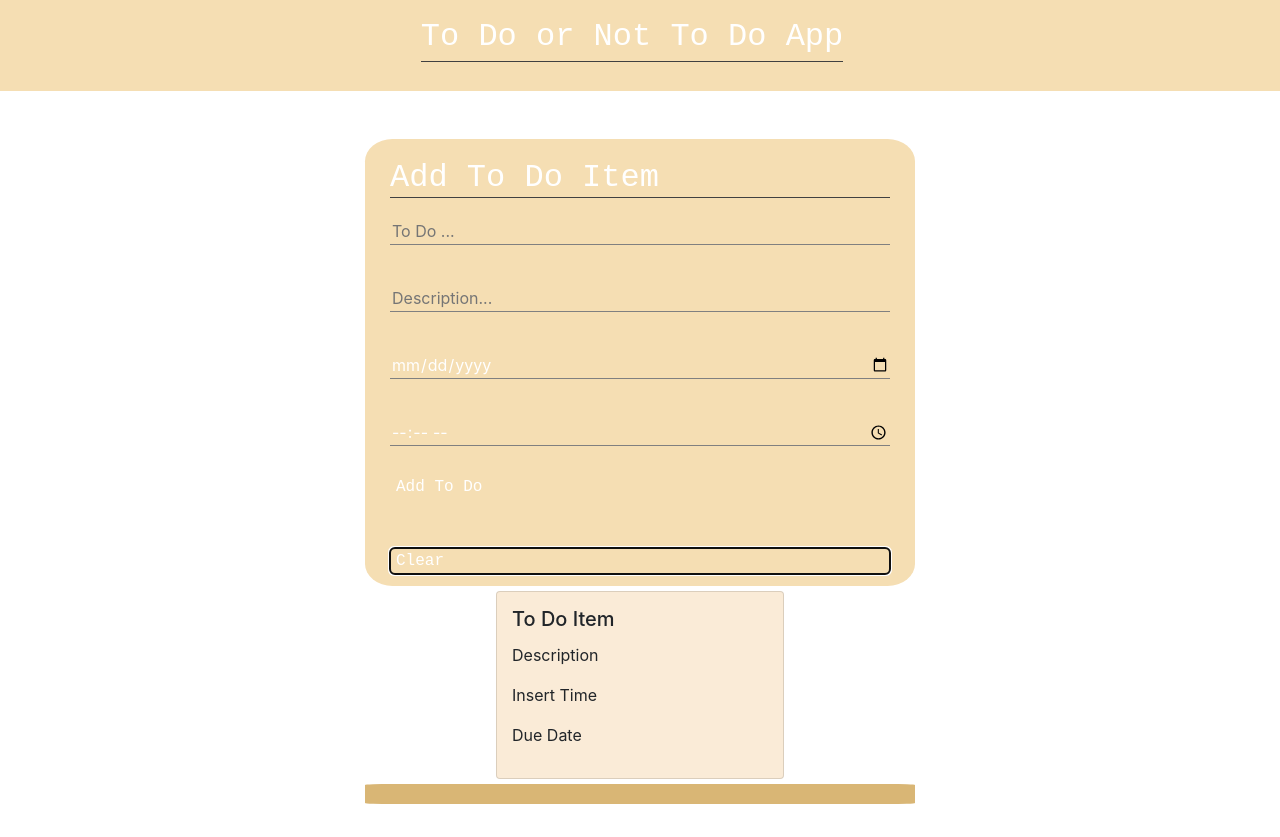
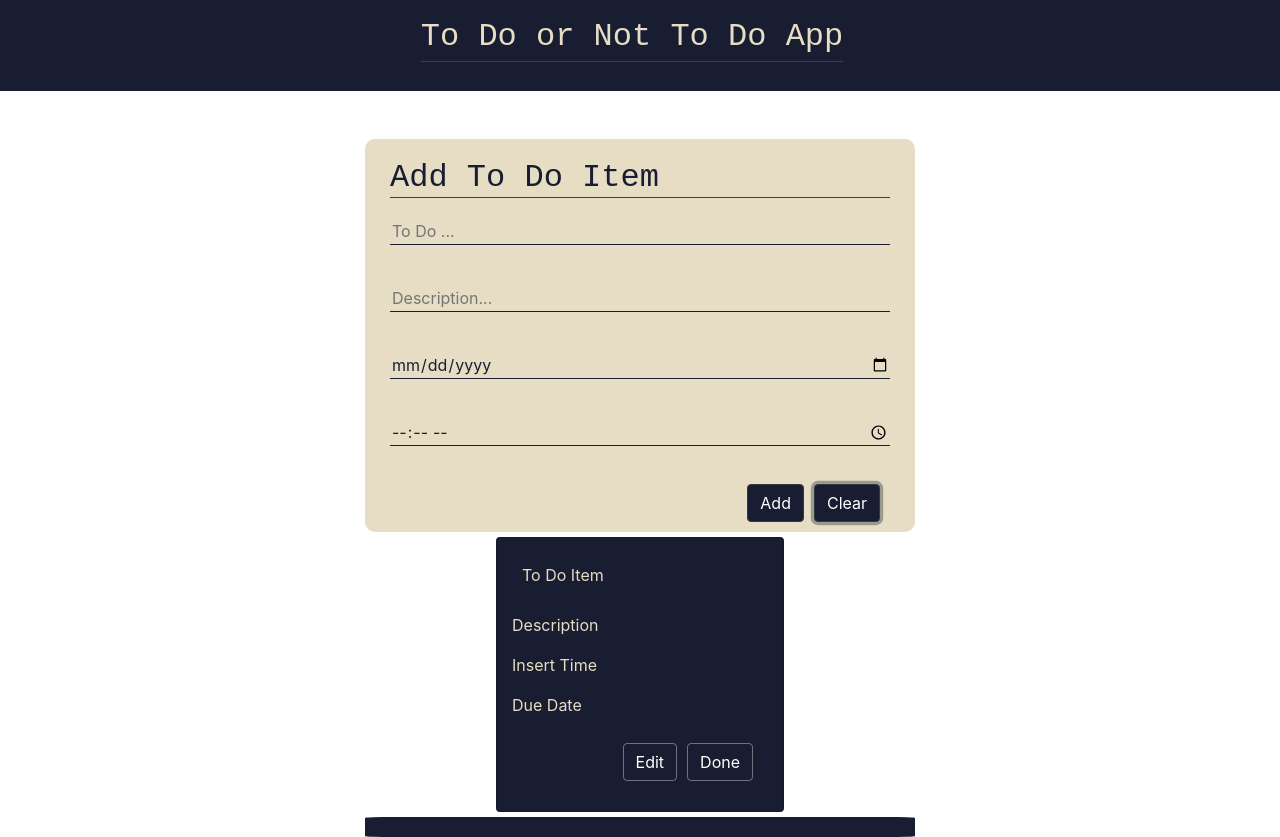
Before and after one commit to husseinana/ToDoList, a plain HTML site: page index.html in a window 1280 px wide. Both pictures are taken after a click on the button "Clear". Before the commit the page ends 804 px from the top, so only its background shows below. Drawn offline with nearby package versions, Linux system fonts and the light colour scheme; a web font is replaced by a local one.

Commit message:
Add Card

```diff
--- a/index.html
+++ b/index.html
@@ -27,7 +27,7 @@
 <body>
     <nav class="navbar navbar-light nav-style">
         <a class="navbar-brand">
-            <p class="main-color">To Do or Not To Do App</p>
+            <p class="main-color-title">To Do or Not To Do App</p>
         </a>
     </nav>
     <br>
@@ -37,16 +37,22 @@
         <form action="">
             <h1 class="main-color">Add To Do Item</h1>
             <input id="noteId" type="text" name="note" placeholder="To Do ..."><br>
-            <p id="noteError"></p>
+            <p class="errorStyle" id="noteError"></p>
             <input id="noteDesciptionId" type="text" name="description" placeholder="Description..."><br>
-            <p id="descriptionError"></p>
+            <p class="errorStyle" id="descriptionError"></p>
             <input id="dueDateId" type="date" name="price" placeholder="Due Date..."><br>
-            <p id="dateError"></p>
+            <p class="errorStyle" id="dateError"></p>
             <input id="dueTimeId" type="time" name="time" placeholder="Due Time..."><br>
-            <p id="timeError"></p>
+            <p class="errorStyle" id="timeError"></p>
+            <div class="buttonsAddClear">
+                <button type="button" onclick="AddNoteClick()" class="btn btn-dark">Add</button>
+                <button type="button" onclick="ClearNotes()" class="btn btn-dark">Clear</button>
+            </div>
 
-            <button class="form-button" onclick="AddNoteClick()" type="button">Add To Do</button><br>
-            <button class="form-button" onclick="ClearNotes()" type="button">Clear</button>
+
+
+            <!-- <button class="form-button" onclick="AddNoteClick()" type="button">Add To Do</button><br> -->
+            <!-- <button class="form-button" onclick="ClearNotes()" type="button">Clear</button> -->
         </form>
 
     </section>
@@ -55,7 +61,7 @@
 
 
         <div class="card myDIV" style="width: 18rem;">
-            <div class="hide">
+            <!-- <div class="hide">
                 <div class="btndiv">
                     <div class="btncheckuncheck">
                         <button>
@@ -73,7 +79,7 @@
 
                     <div>
                         <button>
-                            <svg xmlns="http://www.w3.org/2000/svg" width="16" height="16" fill="currentColor" class="bi bi-x" viewBox="0 0 16 16">
+                            <svg xmlns="http://www.w3.org/2000/svg" width="32" height="32" fill="currentColor" class="bi bi-x" viewBox="0 0 16 16">
                                 <path d="M4.646 4.646a.5.5 0 0 1 .708 0L8 7.293l2.646-2.647a.5.5 0 0 1 .708.708L8.707 8l2.647 2.646a.5.5 0 0 1-.708.708L8 8.707l-2.646 2.647a.5.5 0 0 1-.708-.708L7.293 8 4.646 5.354a.5.5 0 0 1 0-.708z"/>
                               </svg>
                         </button>
@@ -81,12 +87,25 @@
 
                 </div>
 
-            </div>
+            </div> -->
             <div class="card-body">
-                <h5 class="card-title">To Do Item</h5>
+                <div class="cardtitle btndiv">
+                    <p>To Do Item</p>
+                    <button class="hide">
+                        X
+                        <!-- <svg xmlns="http://www.w3.org/2000/svg" width="32" height="32" fill="currentColor" class="bi bi-x" viewBox="0 0 16 16">
+                            <path d="M4.646 4.646a.5.5 0 0 1 .708 0L8 7.293l2.646-2.647a.5.5 0 0 1 .708.708L8.707 8l2.647 2.646a.5.5 0 0 1-.708.708L8 8.707l-2.646 2.647a.5.5 0 0 1-.708-.708L7.293 8 4.646 5.354a.5.5 0 0 1 0-.708z"/>
+                          </svg> -->
+                    </button>
+                </div>
+                <!-- <h5 class="card-title">To Do Item</h5> -->
                 <p class="card-text">Description</p>
                 <p>Insert Time</p>
                 <p>Due Date</p>
+                <div class="footer-button">
+                    <button type="button" class="btn btn-secondary">Edit</button>
+                    <button type="button" class="btn btn-secondary">Done</button>
+                </div>
             </div>
         </div>
 
--- a/main.js
+++ b/main.js
@@ -1,5 +1,5 @@
 let Notes
-
+let Id = 0;
 const noteId = document.getElementById("noteId");
 const noteError = document.getElementById("noteError");
 
@@ -33,10 +33,12 @@ function websiteInit() {
 function GetFormValues() {
 
     let note = {
+        id: Id++,
         note: noteId.value,
         description: noteDesciptionId.value,
         date: dueDateId.value,
         time: dueTimeId.value,
+        checked : false,
 
     }
 
@@ -46,12 +48,12 @@ function GetFormValues() {
 
 function ClearNotes() {
     noteId.value = ""
-    noteError.value = ""
+    noteError.innerHTML = ""
     noteDesciptionId.value = ""
-    descriptionError.value = ""
+    descriptionError.innerHTML = ""
     dueDateId.value = ""
-    dateError.value = ""
-    dueTimeId.innerHTML = ""
+    dateError.innerHTML = ""
+    dueTimeId.value = ""
     timeError.innerHTML = ""
 }
 
@@ -95,7 +97,6 @@ function validationErrors(obj) {
 
 function drawCards()
 {
-    alert(cardsContainer)
     for(const item of Notes)
     {
         console.log(item)
--- a/style.css
+++ b/style.css
@@ -1,26 +1,48 @@
 @import url('https://fonts.googleapis.com/css2?family=Martian+Mono:wght@300&display=swap');
 @import url('https://fonts.googleapis.com/css2?family=Martian+Mono:wght@300;800&display=swap');
 
-body{
+/* 181D31 card inputs
+678983 text color
+E6DDC4 main
+F0E9D2  */
+body {
     padding: 0;
     margin: 0;
 }
 
-.main-color{
+
+.buttonsAddClear>button:nth-of-type(1) {
+    background-color: #181D31;
+}
+
+.buttonsAddClear>button:nth-of-type(2) {
+    background-color: #181D31;
+}
+
+.main-color {
     font-family: 'Martian Mono', monospace;
-    color: white;
+    color: #181D31;
     font-size: xx-large;
-    border-bottom:1px solid #404040;
+    border-bottom: 1px solid #404040;
 
 }
 
-.main-color:hover
-{
-    color:#404040;
+.main-color-title{
+    font-family: 'Martian Mono', monospace;
+    color: #E6DDC4;
+    font-size: xx-large;
+    border-bottom: 1px solid #404040;
 }
 
-.nav-style{
-    background-color: wheat;
+.main-color:hover{
+    color: #678983;
+}
+.main-color-title:hover{
+    color: #678983;
+}
+
+.nav-style {
+    background-color: #181D31;
     display: flex;
     justify-content: center;
     margin: auto;
@@ -28,12 +50,33 @@ body{
 
 
 
-.form-container
+.form-container {
+    padding-top: 20px;
+    border-radius: 10px;
+    margin-top: 20px;
+    background-color: #E6DDC4;
+    max-width: 550px;
+    height: 100%;
+    display: flex;
+    justify-content: center;
+    align-items: center;
+    margin: auto;
+}
+.form-container > form > input
 {
+    color: #181D31;
+    background-color: #E6DDC4;
+
+}
+
+
+
+
+.cardscontainer {
     padding-top: 20px;
     border-radius: 5%;
     margin-top: 20px;
-    background-color: wheat;
+    background-color: #181D31;
     max-width: 550px;
     height: 100%;
     display: flex;
@@ -42,50 +85,34 @@ body{
     margin: auto;
 }
 
-.cardscontainer
-{
-    padding-top: 20px;
-    border-radius: 5%;
-    margin-top: 20px;
-    background-color: rgb(217, 182, 117);
-    max-width: 550px;
-    height: 100%;
-    display: flex;
-    justify-content: center;
-    align-items: center;
-    margin: auto;
-}
-
-.cardscontainer > div
-{
+.cardscontainer>div {
     width: 400px;
     text-align: center;
 }
 
 /* form input styling */
 
-input{
+input {
     border: none;
     text-decoration: none;
-    border-bottom: 1px solid #808080;
-    color: #fff;
+    border-bottom: 1px solid #181D31;
+    color: #E6DDC4;
     background-color: transparent;
     margin-top: 12px;
     margin-bottom: 12px;
     width: 500px;
 }
-input:focus
-{
+
+input:focus {
     outline: none;
-    border-bottom: 2px solid #404040;
+    border-bottom: 2px solid #181D31;
 }
 
 
-.form-button
-{
+.form-button {
     border: none;
     text-decoration: none;
-    color: #fff;
+    color: #181D31;
     background-color: transparent;
     margin-top: 12px;
     margin-bottom: 12px;
@@ -94,30 +121,29 @@ input:focus
     border-radius: 5px;
 }
 
-.form-button:hover
-{
-    border:1px solid black;
-    background-color: white;
-    color: wheat;
+.form-button:hover {
+    border: 1px solid #181D31;
+    background-color: #E6DDC4;
+    color: #E6DDC4;
 }
 
-form > p{
-    color: red;
+form>p {
+    color: #181D31;
 }
 
 /*Cards Section*/
 
-.cardslist{
+.cardslist {
     display: flex;
     justify-content: space-around;
 }
 
-.cardslist div{
+.cardslist div {
     padding: 5px;
     margin: 5px;
 }
 
-.btnremovediv{
+.btnremovediv {
     display: flex;
     justify-content: flex-end;
 }
@@ -132,33 +158,61 @@ form > p{
     color: red;
 } */
 
+
+.buttonsAddClear {
+    padding: 5px;
+    display: flex;
+    justify-content: flex-end;
+}
+
+.buttonsAddClear>button {
+    /* padding: 5px; */
+    margin: 5px;
+    ;
+
+}
+
+.cardtitle {
+    display: flex;
+    justify-content: space-between;
+}
+
 .hide {
     display: none;
+    color: #E6DDC4;
+    font-size: x-large;
 }
 
-  .hide button
-  {
+.hide button {
     border: none;
 
 }
 
-  .btndiv
-  {
+.btndiv {
     display: flex;
     justify-content: space-between;
 }
 
-  .myDIV{
-    background-color: antiquewhite;
+.myDIV {
+    background-color: #181D31;
 }
 
-  .myDIV:hover > .hide {
+.myDIV:hover>.hide {
     display: block;
     color: red;
 }
 
-  button
-  {
+.card-body {
+    color: #E6DDC4;
+}
+
+.myDIV:hover>.card-body>.btndiv>.hide {
+    display: flex;
+
+    /* color: red; */
+}
+
+button {
     background-color: transparent;
     border: none;
     outline: none;
@@ -168,8 +222,37 @@ form > p{
 
 }
 
-  .btncheckuncheck
-  {
+.btncheckuncheck {
     display: flex;
     justify-content: flex-start;
 }
+
+.footer-button {
+    display: flex;
+    justify-content: flex-end;
+}
+
+
+.footer-button>button {
+    /* padding: 5px; */
+    margin: 5px;
+    background-color: #181D31;
+
+}
+
+
+.buttonStyle {
+    background-color: #4CAF50;
+    /* Green */
+    border: none;
+    color: white;
+    padding: 15px 32px;
+    text-align: center;
+    text-decoration: none;
+    display: inline-block;
+    font-size: 16px;
+}
+
+.errorStyle{
+    color :red;
+}
```
Lines whose indentation alone changed are shown as unchanged.
